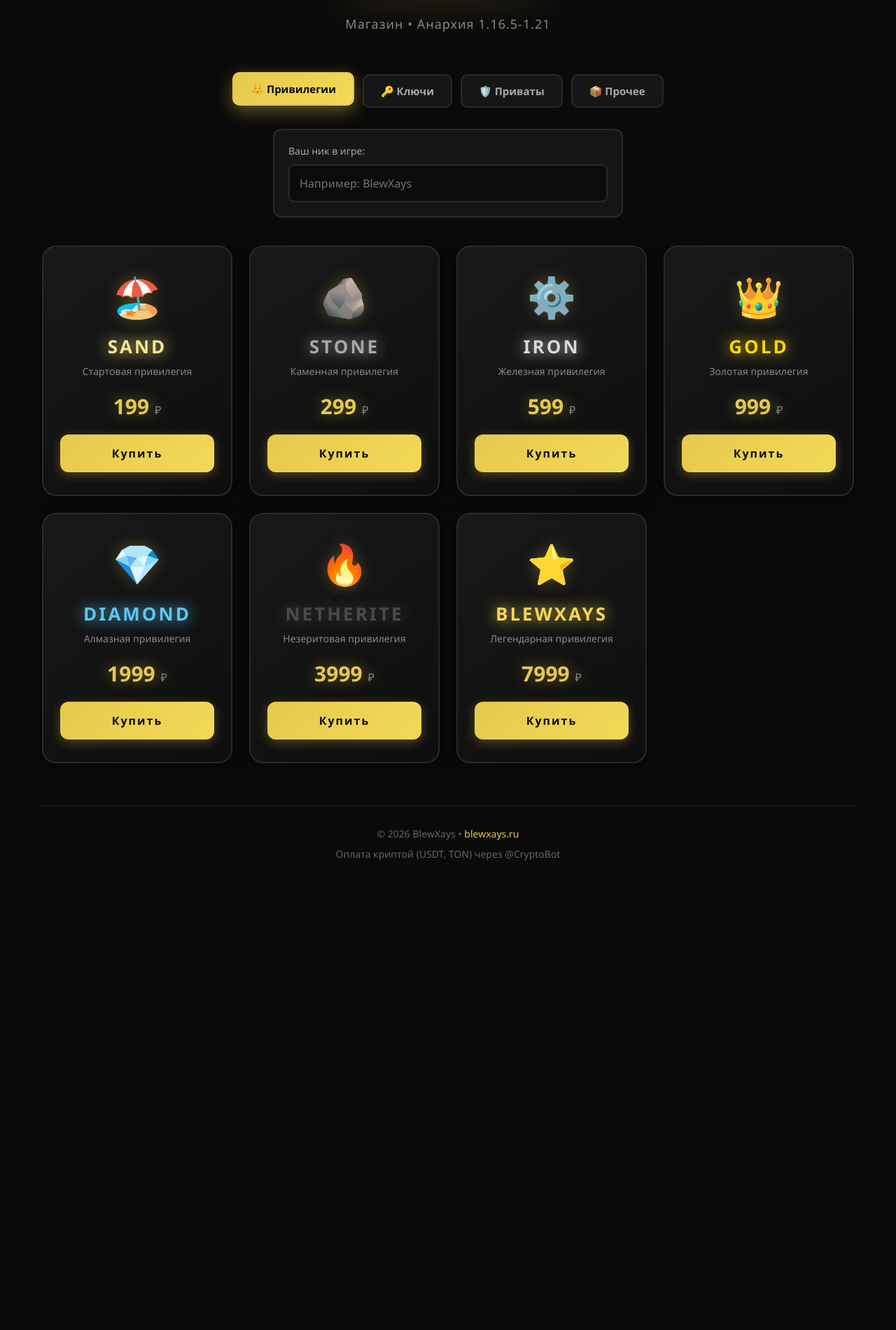
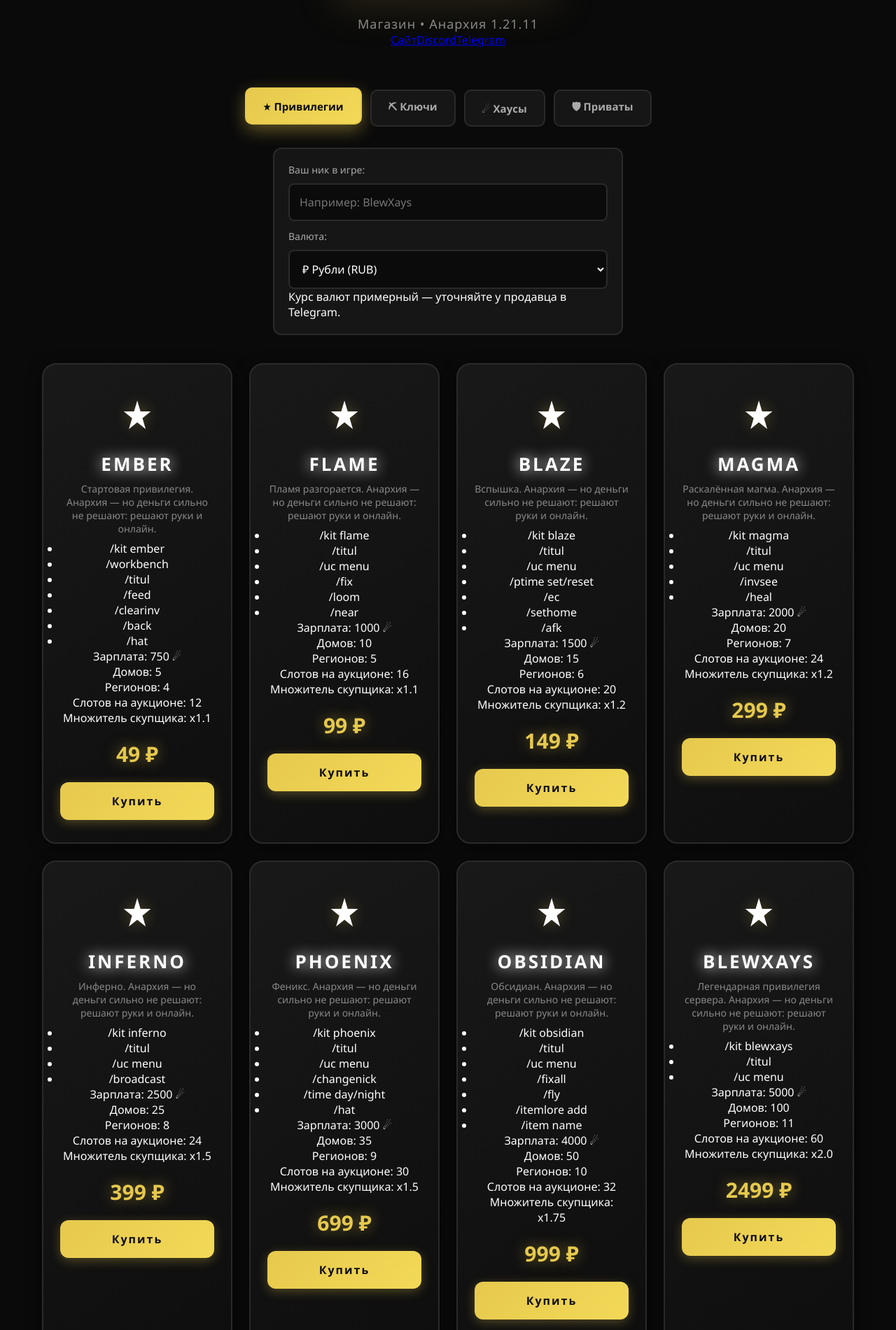
Before and after one commit to LEARFI/blewxays-shop, a Next.js app: page / in a window 1280 px wide. Shown: the part 99-2000 px from the top of the page at 70% size. Before the commit the page ends 1369 px from the top, so only its background shows below. Built offline with nearby package versions, Linux system fonts and the light colour scheme.

Commit message:
Update index.js

```diff
--- a/pages/index.js
+++ b/pages/index.js
@@ -1,12 +1,25 @@
 import { useState, useEffect } from 'react';
 
 export default function Home() {
-  const [loading, setLoading] = useState(null);
   const [tab, setTab] = useState('donate');
   const [nick, setNick] = useState('');
+  const [currency, setCurrency] = useState('RUB');
+  const [quantities, setQuantities] = useState({});
   const [particles, setParticles] = useState([]);
 
-  // Генерация частиц для живого фона
+  // Курсы валют (примерные, уточняйте у продавца)
+  const rates = {
+    RUB: { symbol: '₽', rate: 1 },
+    BYN: { symbol: 'Br', rate: 0.032 },
+    UAH: { symbol: '₴', rate: 0.42 },
+  };
+
+  const formatPrice = (rub) => {
+    const c = rates[currency];
+    const value = rub * c.rate;
+    return `${value.toFixed(currency === 'RUB' ? 0 : 2)} ${c.symbol}`;
+  };
+
   useEffect(() => {
     const newParticles = [];
     for (let i = 0; i < 40; i++) {
@@ -21,72 +34,120 @@ export default function Home() {
     setParticles(newParticles);
   }, []);
 
-  const buy = async (type, id) => {
+  const buy = (item, qty = 1) => {
     if (!nick) {
       alert('Введите ваш ник в игре!');
       return;
     }
-    setLoading(id);
-    try {
-      const res = await fetch('/api/create-invoice', {
-        method: 'POST',
-        headers: { 'Content-Type': 'application/json' },
-        body: JSON.stringify({ type, id, nick })
-      });
-      const data = await res.json();
-      if (data.payUrl) {
-        window.location.href = data.payUrl;
-      } else {
-        alert(data.error || 'Ошибка при создании счёта');
-      }
-    } catch (e) {
-      alert('Ошибка: ' + e.message);
-    }
-    setLoading(null);
+    const totalRub = item.price * qty;
+    const c = rates[currency];
+    const total = (totalRub * c.rate).toFixed(currency === 'RUB' ? 0 : 2);
+    const text =
+      `★ Покупка на BLEWXAYS ★\n` +
+      `Товар: ${item.name}\n` +
+      `Количество: ${qty}\n` +
+      `Сумма: ${total} ${c.symbol}\n` +
+      `Валюта: ${currency}\n` +
+      `Ник в игре: ${nick}`;
+    const url = `https://t.me/polloplp?text=${encodeURIComponent(text)}`;
+    window.open(url, '_blank');
   };
 
   const tabs = [
-    { id: 'donate', name: 'Привилегии', icon: '👑' },
-    { id: 'keys', name: 'Ключи', icon: '🔑' },
-    { id: 'privat', name: 'Приваты', icon: '🛡️' },
-    { id: 'items', name: 'Прочее', icon: '📦' }
+    { id: 'donate', name: 'Привилегии', icon: '★' },
+    { id: 'keys', name: 'Ключи', icon: '⛏' },
+    { id: 'houses', name: 'Хаусы', icon: '☄' },
+    { id: 'privat', name: 'Приваты', icon: '🛡' },
   ];
 
   const donateItems = [
-    { id: 'sand', name: 'SAND', price: 199, icon: '🏖️', color: '#F7E98D', desc: 'Стартовая привилегия' },
-    { id: 'stone', name: 'STONE', price: 299, icon: '🪨', color: '#A8A8A8', desc: 'Каменная привилегия' },
-    { id: 'iron', name: 'IRON', price: 599, icon: '⚙️', color: '#D8D8D8', desc: 'Железная привилегия' },
-    { id: 'gold', name: 'GOLD', price: 999, icon: '👑', color: '#FFD700', desc: 'Золотая привилегия' },
-    { id: 'diamond', name: 'DIAMOND', price: 1999, icon: '💎', color: '#5BC8F5', desc: 'Алмазная привилегия' },
-    { id: 'netherite', name: 'NETHERITE', price: 3999, icon: '🔥', color: '#4A4A4A', desc: 'Незеритовая привилегия' },
-    { id: 'blewxays', name: 'BLEWXAYS', price: 7999, icon: '⭐', color: '#F3D958', desc: 'Легендарная привилегия' }
+    {
+      id: 'ember', name: 'EMBER', price: 49, icon: '★',
+      desc: 'Стартовая привилегия. Анархия — но деньги сильно не решают: решают руки и онлайн.',
+      features: ['/kit ember', '/workbench', '/titul', '/feed', '/clearinv', '/back', '/hat'],
+      salary: 750, homes: 5, regions: 4, auction: 12, multiplier: 'x1.1',
+    },
+    {
+      id: 'flame', name: 'FLAME', price: 99, icon: '★',
+      desc: 'Пламя разгорается. Анархия — но деньги сильно не решают: решают руки и онлайн.',
+      features: ['/kit flame', '/titul', '/uc menu', '/fix', '/loom', '/near'],
+      salary: 1000, homes: 10, regions: 5, auction: 16, multiplier: 'x1.1',
+    },
+    {
+      id: 'blaze', name: 'BLAZE', price: 149, icon: '★',
+      desc: 'Вспышка. Анархия — но деньги сильно не решают: решают руки и онлайн.',
+      features: ['/kit blaze', '/titul', '/uc menu', '/ptime set/reset', '/ec', '/sethome', '/afk'],
+      salary: 1500, homes: 15, regions: 6, auction: 20, multiplier: 'x1.2',
+    },
+    {
+      id: 'magma', name: 'MAGMA', price: 299, icon: '★',
+      desc: 'Раскалённая магма. Анархия — но деньги сильно не решают: решают руки и онлайн.',
+      features: ['/kit magma', '/titul', '/uc menu', '/invsee', '/heal'],
+      salary: 2000, homes: 20, regions: 7, auction: 24, multiplier: 'x1.2',
+    },
+    {
+      id: 'inferno', name: 'INFERNO', price: 399, icon: '★',
+      desc: 'Инферно. Анархия — но деньги сильно не решают: решают руки и онлайн.',
+      features: ['/kit inferno', '/titul', '/uc menu', '/broadcast'],
+      salary: 2500, homes: 25, regions: 8, auction: 24, multiplier: 'x1.5',
+    },
+    {
+      id: 'phoenix', name: 'PHOENIX', price: 699, icon: '★',
+      desc: 'Феникс. Анархия — но деньги сильно не решают: решают руки и онлайн.',
+      features: ['/kit phoenix', '/titul', '/uc menu', '/changenick', '/time day/night', '/hat'],
+      salary: 3000, homes: 35, regions: 9, auction: 30, multiplier: 'x1.5',
+    },
+    {
+      id: 'obsidian', name: 'OBSIDIAN', price: 999, icon: '★',
+      desc: 'Обсидиан. Анархия — но деньги сильно не решают: решают руки и онлайн.',
+      features: ['/kit obsidian', '/titul', '/uc menu', '/fixall', '/fly', '/itemlore add', '/item name'],
+      salary: 4000, homes: 50, regions: 10, auction: 32, multiplier: 'x1.75',
+    },
+    {
+      id: 'blewxays', name: 'BLEWXAYS', price: 2499, icon: '★',
+      desc: 'Легендарная привилегия сервера. Анархия — но деньги сильно не решают: решают руки и онлайн.',
+      features: ['/kit blewxays', '/titul', '/uc menu'],
+      salary: 5000, homes: 100, regions: 11, auction: 60, multiplier: 'x2.0',
+    },
   ];
 
   const keyItems = [
-    { id: 'default', name: 'Обычный ключ', price: 99, icon: '🔑', color: '#A8A8A8', desc: '1 ключ для кейса default' },
-    { id: 'mystic', name: 'Мистический ключ', price: 299, icon: '🗝️', color: '#5BC8F5', desc: '1 ключ для кейса mystic' },
-    { id: 'legendary', name: 'Легендарный ключ', price: 999, icon: '🔐', color: '#F3D958', desc: '1 ключ для кейса legendary' },
-    { id: 'dungeon', name: 'Ключ от данжа', price: 399, icon: '🚪', color: '#FF6D0A', desc: 'Ключ от секретного данжа' }
+    {
+      id: 'donate_key', name: 'Ключ от донат-кейса', price: 69, icon: '⛏',
+      desc: '1 ключ для донат-кейса. Анархия — но деньги сильно не решают: решают руки и онлайн.',
+    },
   ];
 
+  const houseItem = {
+    id: 'house', name: 'Хаус', price: 1, icon: '☄',
+    desc: '1 Хаус = 1 ₽. Внутриигровая валюта BLEWXAYS. Анархия — но деньги сильно не решают.',
+  };
+
   const privatItems = [
-    { id: 'p7', name: 'Приват 7x7', price: 199, icon: '🛡️', color: '#A8A8A8', desc: 'Блок привата 7x7' },
-    { id: 'p15', name: 'Приват 15x15', price: 499, icon: '🛡️', color: '#5BC8F5', desc: 'Блок привата 15x15' },
-    { id: 'p25', name: 'Приват 25x25', price: 999, icon: '🛡️', color: '#F3D958', desc: 'Блок привата 25x25' },
-    { id: 'p49', name: 'Приват 49x49', price: 1999, icon: '🛡️', color: '#FF6D0A', desc: 'Блок привата 49x49' }
+    { id: 'p7', name: 'Приват 7x7', price: 199, icon: '🛡', desc: 'Блок привата 7x7. Анархия — но деньги сильно не решают.' },
+    { id: 'p15', name: 'Приват 15x15', price: 499, icon: '🛡', desc: 'Блок привата 15x15. Анархия — но деньги сильно не решают.' },
+    { id: 'p25', name: 'Приват 25x25', price: 999, icon: '🛡', desc: 'Блок привата 25x25. Анархия — но деньги сильно не решают.' },
+    { id: 'p49', name: 'Приват 49x49', price: 1999, icon: '🛡', desc: 'Блок привата 49x49. Анархия — но деньги сильно не решают.' },
   ];
 
-  const itemItems = [
-    { id: 'spawners_2', name: 'Спавнеры x2', price: 499, icon: '🕷️', color: '#A8A8A8', desc: '2 спавнера' },
-    { id: 'spawners_4', name: 'Спавнеры x4', price: 799, icon: '🕷️', color: '#5BC8F5', desc: '4 спавнера' },
-    { id: 'krons_1000', name: '1000 Кронов', price: 199, icon: '☄️', color: '#F3D958', desc: 'Игровая валюта' },
-    { id: 'coins_100000', name: '100,000 Монет', price: 299, icon: '💰', color: '#FFD700', desc: 'Игровая валюта' }
-  ];
-
-  const currentItems =
-    tab === 'donate' ? donateItems :
-    tab === 'keys' ? keyItems :
-    tab === 'privat' ? privatItems : itemItems;
+  const renderQtyControl = (id, max = 64) => {
+    const qty = quantities[id] || 1;
+    return (
+      <div className="qty-control">
+        <button className="qty-btn" onClick={() => setQuantities({ ...quantities, [id]: Math.max(1, qty - 1) })}>−</button>
+        <input
+          type="range"
+          min="1"
+          max={max}
+          value={qty}
+          onChange={(e) => setQuantities({ ...quantities, [id]: parseInt(e.target.value) })}
+          className="qty-slider"
+        />
+        <span className="qty-value">{qty}</span>
+        <button className="qty-btn" onClick={() => setQuantities({ ...quantities, [id]: Math.min(max, qty + 1) })}>+</button>
+      </div>
+    );
+  };
 
   return (
     <>
@@ -110,8 +171,13 @@ export default function Home() {
 
       <div className="container">
         <header className="header">
-          <div className="logo">ʙʟᴇᴡxᴀʏꜱ</div>
-          <p className="subtitle">Магазин • Анархия 1.16.5-1.21</p>
+          <div className="logo">BLEWXAYS</div>
+          <p className="subtitle">Магазин • Анархия 1.21.11</p>
+          <div className="links">
+            <a href="https://blewxays-shop.vercel.app" target="_blank" rel="noreferrer">Сайт</a>
+            <a href="https://discord.gg/wK8t4Xmec" target="_blank" rel="noreferrer">Discord</a>
+            <a href="https://t.me/blewxays/" target="_blank" rel="noreferrer">Telegram</a>
+          </div>
         </header>
 
         <div className="tabs">
@@ -135,29 +201,79 @@ export default function Home() {
             onChange={(e) => setNick(e.target.value)}
             placeholder="Например: BlewXays"
           />
+          <label className="nick-label" style={{ marginTop: '12px' }}>Валюта:</label>
+          <select
+            className="nick-input"
+            value={currency}
+            onChange={(e) => setCurrency(e.target.value)}
+          >
+            <option value="RUB">₽ Рубли (RUB)</option>
+            <option value="BYN">Br Белорусские рубли (BYN)</option>
+            <option value="UAH">₴ Гривны (UAH)</option>
+          </select>
+          <p className="rate-note">Курс валют примерный — уточняйте у продавца в Telegram.</p>
         </div>
 
-        <div className="grid">
-          {currentItems.map(item => (
-            <div key={item.id} className="card">
-              <div className="card-icon">{item.icon}</div>
-              <h2 className="card-title" style={{ color: item.color }}>{item.name}</h2>
-              <p className="card-desc">{item.desc}</p>
-              <div className="card-price">{item.price} <span>₽</span></div>
-              <button
-                className="buy-btn"
-                onClick={() => buy(tab, item.id)}
-                disabled={loading === item.id}
-              >
-                {loading === item.id ? 'Загрузка...' : 'Купить'}
+        {tab === 'houses' ? (
+          <div className="grid">
+            <div className="card">
+              <div className="card-icon">{houseItem.icon}</div>
+              <h2 className="card-title">{houseItem.name}</h2>
+              <p className="card-desc">{houseItem.desc}</p>
+              <div className="card-price">{formatPrice(houseItem.price)} <span>за 1 шт</span></div>
+              {renderQtyControl('house', 1000)}
+              <div className="card-total">
+                Итого: {formatPrice(houseItem.price * (quantities['house'] || 1))}
+              </div>
+              <button className="buy-btn" onClick={() => buy(houseItem, quantities['house'] || 1)}>
+                Купить
               </button>
             </div>
-          ))}
-        </div>
+          </div>
+        ) : (
+          <div className="grid">
+            {(tab === 'donate' ? donateItems : tab === 'keys' ? keyItems : privatItems).map(item => {
+              const qty = quantities[item.id] || 1;
+              const showQty = tab === 'keys';
+              return (
+                <div key={item.id} className="card">
+                  <div className="card-icon">{item.icon}</div>
+                  <h2 className="card-title">{item.name}</h2>
+                  <p className="card-desc">{item.desc}</p>
+                  {item.features && (
+                    <ul className="card-features">
+                      {item.features.map(f => <li key={f}>{f}</li>)}
+                    </ul>
+                  )}
+                  {item.salary !== undefined && (
+                    <div className="card-info">
+                      <div>Зарплата: {item.salary} ☄</div>
+                      <div>Домов: {item.homes}</div>
+                      <div>Регионов: {item.regions}</div>
+                      <div>Слотов на аукционе: {item.auction}</div>
+                      <div>Множитель скупщика: {item.multiplier}</div>
+                    </div>
+                  )}
+                  <div className="card-price">{formatPrice(item.price)}</div>
+                  {showQty && renderQtyControl(item.id, 64)}
+                  {showQty && (
+                    <div className="card-total">
+                      Итого: {formatPrice(item.price * qty)}
+                    </div>
+                  )}
+                  <button className="buy-btn" onClick={() => buy(item, showQty ? qty : 1)}>
+                    Купить
+                  </button>
+                </div>
+              );
+            })}
+          </div>
+        )}
 
         <footer className="footer">
-          <p>© 2026 BlewXays • <a href="https://blewxays.ru">blewxays.ru</a></p>
-          <p style={{ marginTop: '10px' }}>Оплата криптой (USDT, TON) через @CryptoBot</p>
+          <p>© 2026 BLEWXAYS • <a href="https://blewxays-shop.vercel.app">blewxays-shop.vercel.app</a></p>
+          <p style={{ marginTop: '10px' }}>Discord: <a href="https://discord.gg/wK8t4Xmec">discord.gg/wK8t4Xmec</a> • Telegram: <a href="https://t.me/blewxays/">t.me/blewxays</a></p>
+          <p style={{ marginTop: '10px' }}>Оплата и выдача — через Telegram @polloplp</p>
         </footer>
       </div>
     </>
```
